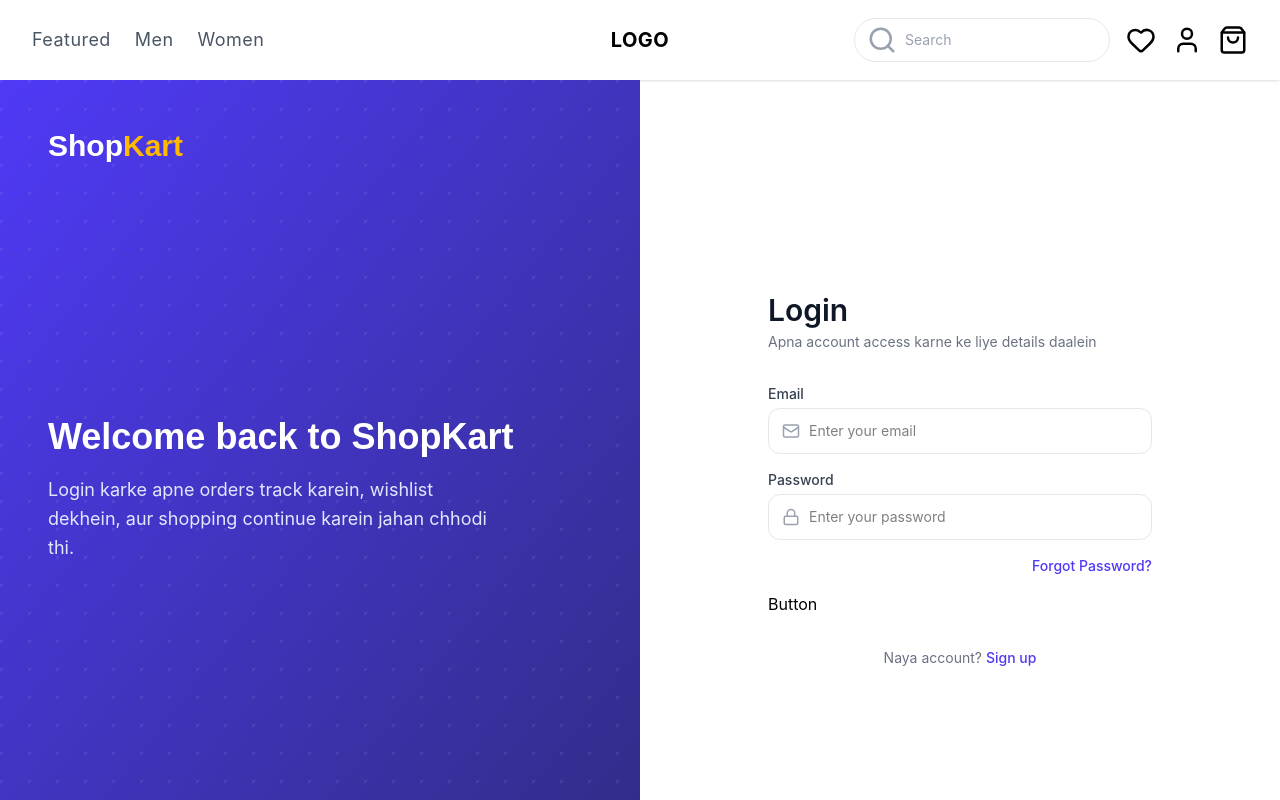
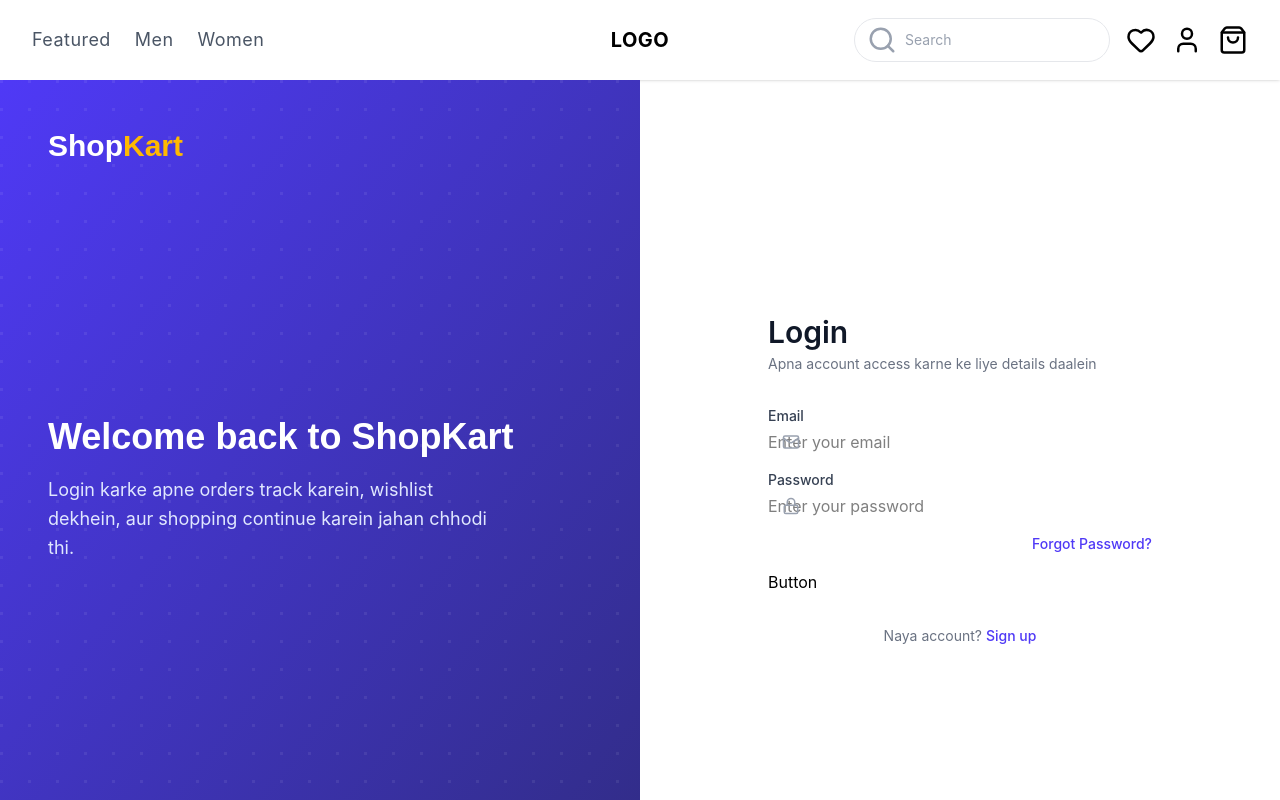
Before and after one commit to sauravrawat99/Ecommarce_App, a React (Vite) app in the folder client/: page /login in a window 1280 px wide. Shown: the top 800 px of the page. Built offline with nearby package versions, Linux system fonts and the light colour scheme; no server answers.

Commit message:
style: update input component styling

```diff
--- a/client/src/components/ui/Input.jsx
+++ b/client/src/components/ui/Input.jsx
@@ -1,4 +1,13 @@
-const Input = ({ label, type, name, value, onChange, placeholder, error, icon: Icon }) => {
+const Input = ({
+  label,
+  type,
+  name,
+  value,
+  onChange,
+  placeholder,
+  error,
+  icon: Icon,
+}) => {
   return (
     <div>
       <label className="text-sm font-medium text-gray-700 mb-1 block">
@@ -17,10 +26,6 @@ const Input = ({ label, type, name, value, onChange, placeholder, error, icon: I
           value={value}
           onChange={onChange}
           placeholder={placeholder}
-          className={`w-full py-3 pr-4 ${Icon ? "pl-10" : "pl-4"} rounded-xl border text-sm
-                     transition-colors duration-150
-                     focus:outline-none focus:ring-2 focus:ring-indigo-500 focus:border-indigo-500
-                     ${error ? "border-red-400" : "border-gray-200"}`}
         />
       </div>
       {error && <p className="text-xs text-red-500 mt-1">{error}</p>}
```
